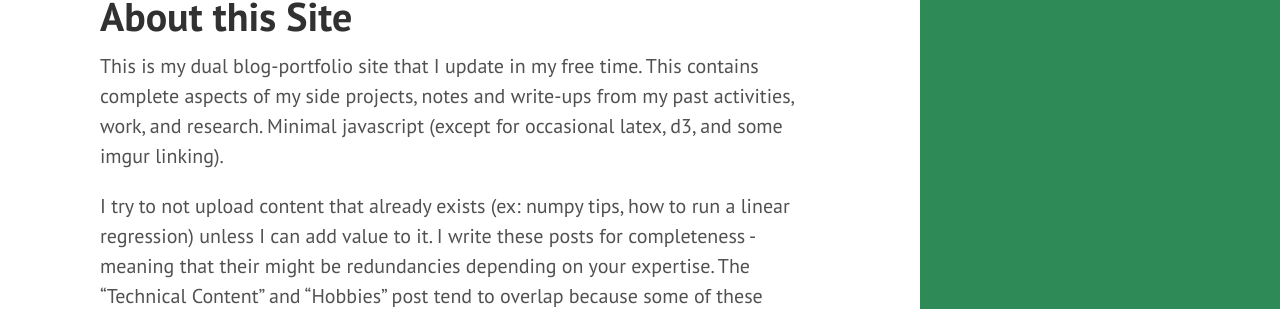
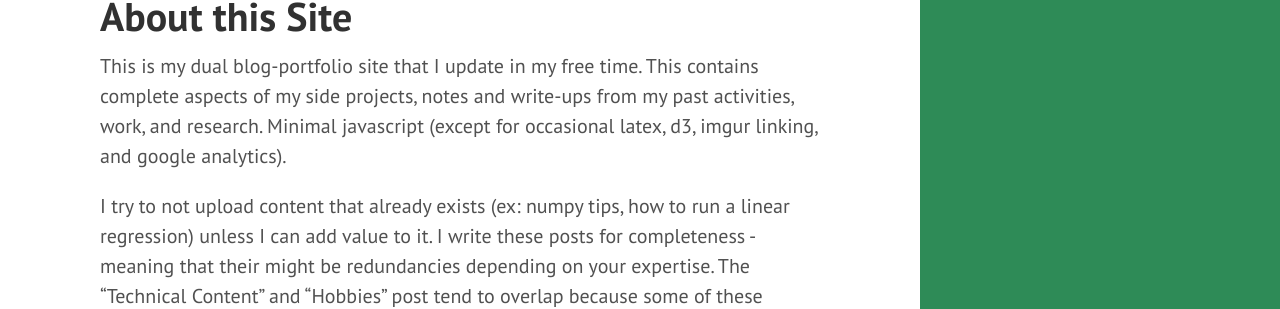
Before and after one commit to tedkim97/tedkim97.github.io, a Jekyll site: the page built from about.md, in a window 1280 px wide and 1108 px high. Shown: the part 426-735 px from the top of the window. Built offline with Jekyll 4.4.1, drawn with Linux system fonts in a browser that asks for light colours.

Commit message:
added gooogle analytics and disclaimer

```diff
--- a/_includes/head.html
+++ b/_includes/head.html
@@ -39,4 +39,16 @@
 
   <!-- RSS -->
   <link rel="alternate" type="application/rss+xml" title="RSS" href="/atom.xml">
+
+  <!-- Global site tag (gtag.js) - Google Analytics -->
+  {% if jekyll.environment == 'production' %}
+  <script async src="https://www.googletagmanager.com/gtag/js?id=G-XQ2GP878Y3"></script>
+  <script>
+    window.dataLayer = window.dataLayer || [];
+    function gtag(){dataLayer.push(arguments);}
+    gtag('js', new Date());
+
+    gtag('config', 'G-XQ2GP878Y3');
+  </script>
+  {% endif %}
 </head>
--- a/about.md
+++ b/about.md
@@ -12,7 +12,7 @@ Outside of work, I'm interested in machine learning for increased automation cap
 If you're interested, you can check out my [Github](https://github.com/tedkim97) or [Linkedin](https://www.linkedin.com/in/ted-kim/).
 
 # About this Site
-This is my dual blog-portfolio site that I update in my free time. This contains complete aspects of my side projects, notes and write-ups from my past activities, work, and research. Minimal javascript (except for occasional latex, d3, and some imgur linking).
+This is my dual blog-portfolio site that I update in my free time. This contains complete aspects of my side projects, notes and write-ups from my past activities, work, and research. Minimal javascript (except for occasional latex, d3, imgur linking, and google analytics).
 
 I try to not upload content that already exists (ex: numpy tips, how to run a linear regression) unless I can add value to it. I write these posts for completeness - meaning that their might be redundancies depending on your expertise. The "Technical Content" and "Hobbies" post tend to overlap because some of these projects tend to be my hobbies!
 
```
